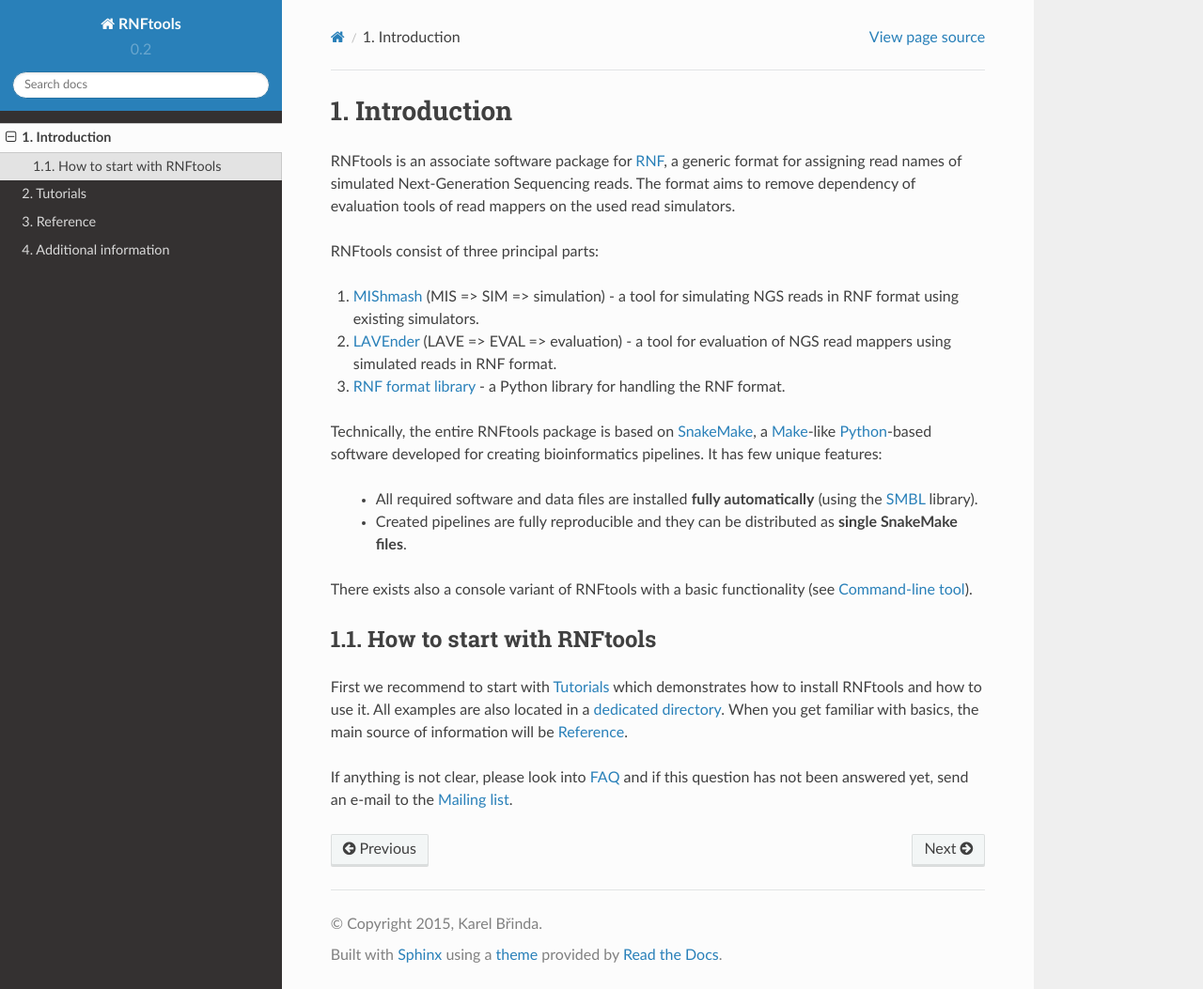
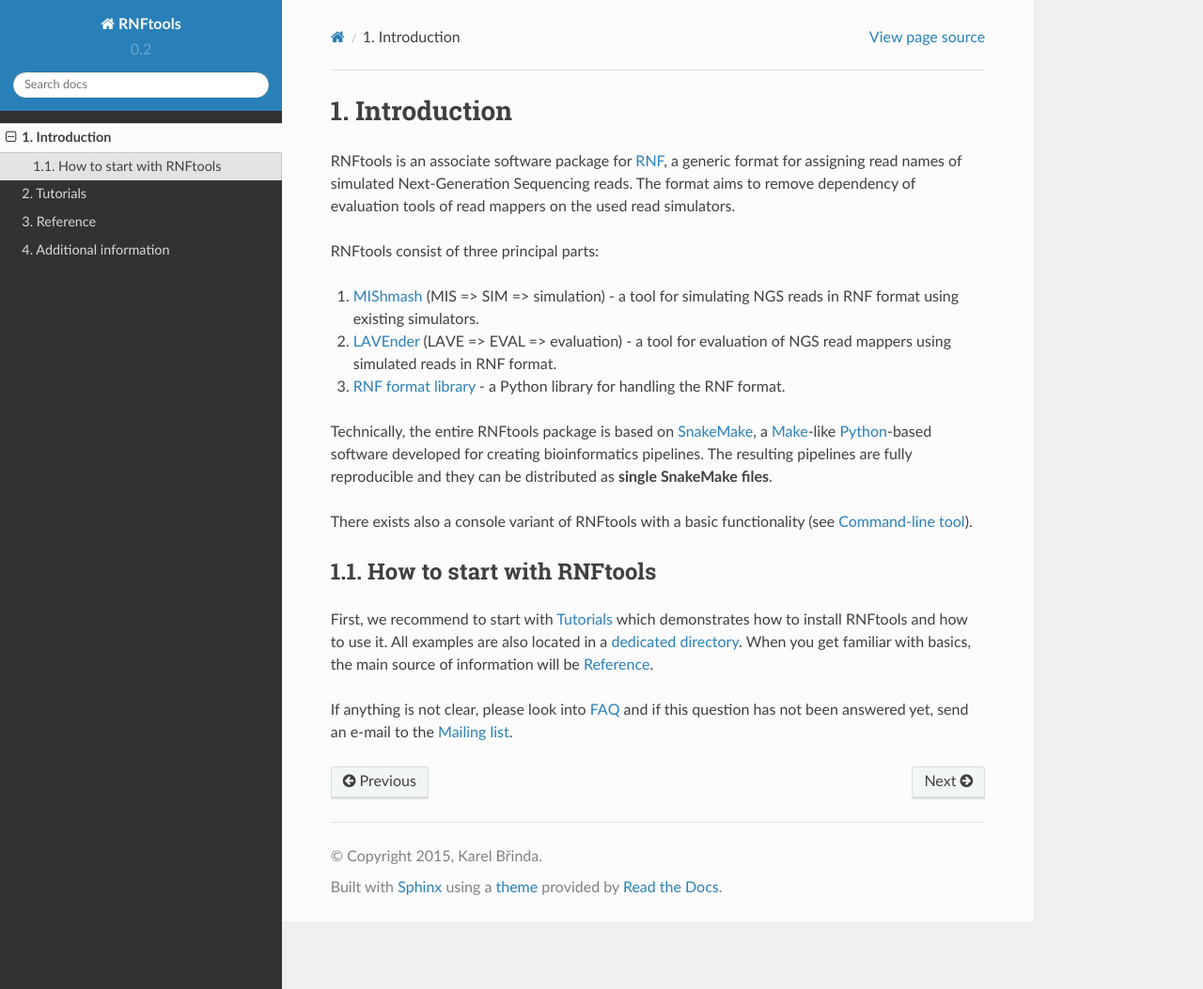
Before and after one commit to karel-brinda/rnftools, a Sphinx documentation site: the page built from docs/getting_started.rst, in a window 1280 px wide and 1053 px high. Shown: the whole window at 94% size. Built offline with Sphinx 7.4.7 and the Read the Docs theme 2.0.0, drawn with Linux system fonts in a browser that asks for light colours.

Commit message:
Improve installation instructions

```diff
--- a/docs/getting_started.rst
+++ b/docs/getting_started.rst
@@ -3,9 +3,10 @@
 Introduction
 ============
 
-RNFtools is an associate software package for `RNF`_, a generic format for assigning read names of simulated
-Next-Generation Sequencing reads. The format aims to remove dependency of evaluation tools of read mappers
-on the used read simulators.
+RNFtools is an associate software package for `RNF`_, a generic format for
+assigning read names of simulated Next-Generation Sequencing reads. The format
+aims to remove dependency of evaluation tools of read mappers on the used read
+simulators.
 
 RNFtools consist of three principal parts:
 
@@ -13,24 +14,30 @@
 2. :ref:`LAVEnder` (LAVE => EVAL => evaluation) - a tool for evaluation of NGS read mappers using simulated reads in RNF format.
 3. :ref:`RNF` - a Python library for handling the RNF format.
 
-Technically, the entire RNFtools package is based on `SnakeMake`_, a `Make`_-like `Python`_-based software developed for creating bioinformatics pipelines. It has few unique features:
+Technically, the entire RNFtools package is based on `SnakeMake`_, a
+`Make`_-like `Python`_-based software developed for creating bioinformatics
+pipelines. The resulting pipelines are fully reproducible and they can be
+distributed as **single SnakeMake files**.
 
-	* All required software and data files are installed **fully automatically** (using the `SMBL`_ library).
-	* Created pipelines are fully reproducible and they can be distributed as **single SnakeMake files**.
+There exists also a console variant of RNFtools with a basic functionality (see
+:ref:`command_line`).
 
-There exists also a console variant of RNFtools with a basic functionality (see :ref:`command_line`).
 
 How to start with RNFtools
 --------------------------
 
-First we recommend to start with :ref:`tutorial` which demonstrates how to install RNFtools and how to use it. All examples are also located in a `dedicated directory`_. When you get familiar with basics, the main source of information will be :ref:`Reference`.
+First, we recommend to start with :ref:`tutorial` which demonstrates how to
+install RNFtools and how to use it. All examples are also located in a
+`dedicated directory`_. When you get familiar with basics, the main source of
+information will be :ref:`Reference`.
 
-If anything is not clear, please look into :ref:`faq` and if this question has not been answered yet, send an e-mail to the `Mailing list`_.
+If anything is not clear, please look into :ref:`faq` and if this question has
+not been answered yet, send an e-mail to the `Mailing list`_.
 
 
 .. _RNF: http://github.com/karel-brinda/rnf-spec/
 .. _SMBL: http://github.com/karel-brinda/smbl/
-.. _dedicated directory: http://github.com/karel-brinda/rnftools/tree/master/examples/tutorial
+.. _dedicated directory: http://github.com/karel-brinda/rnftools/tree/master/examples/01_tutorial
 .. _GitHub ticket: http://github.com/karel-brinda/rnftools/issues
 .. _SnakeMake: http://bitbucket.org/johanneskoester/snakemake
 .. _Mailing list: http://groups.google.com/group/rnftools
```
Also changed, not shown: docs/tutorial/00_installation.rst (+76 -49 lines), 1 other file.
